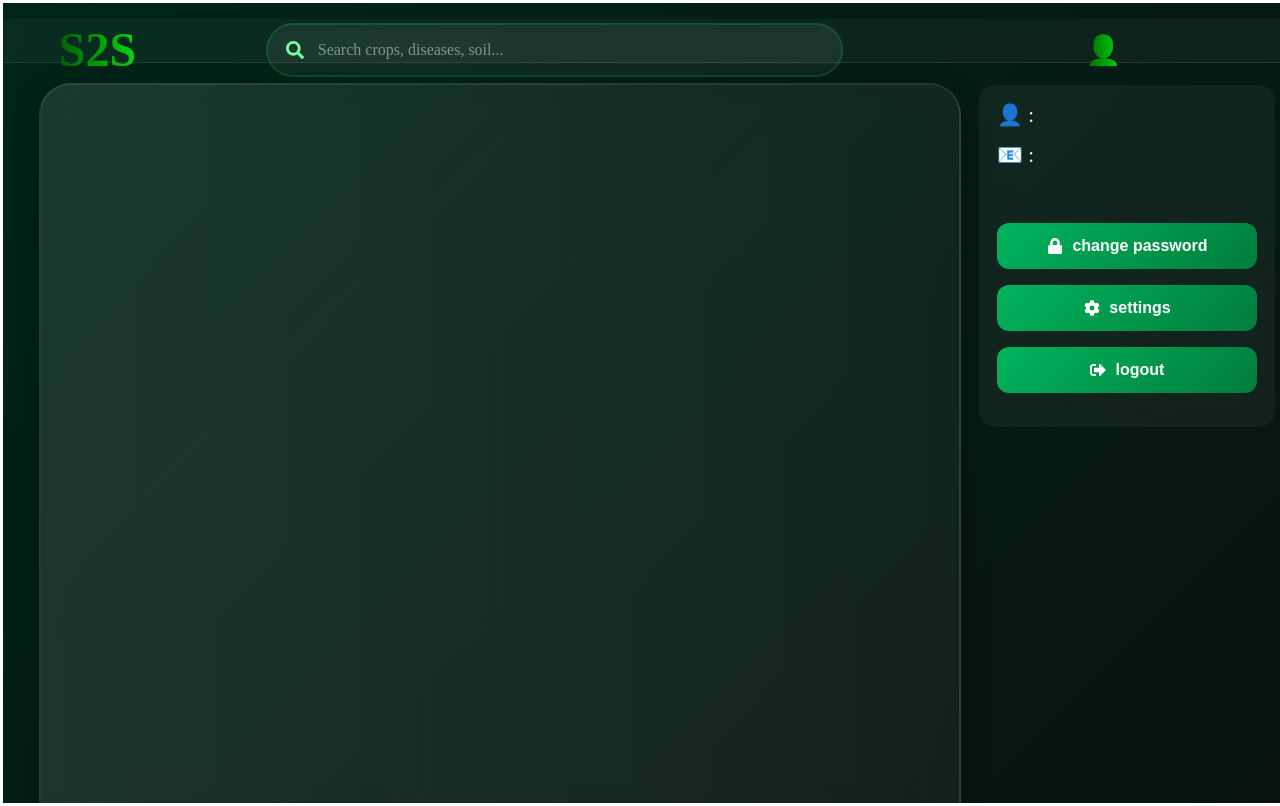
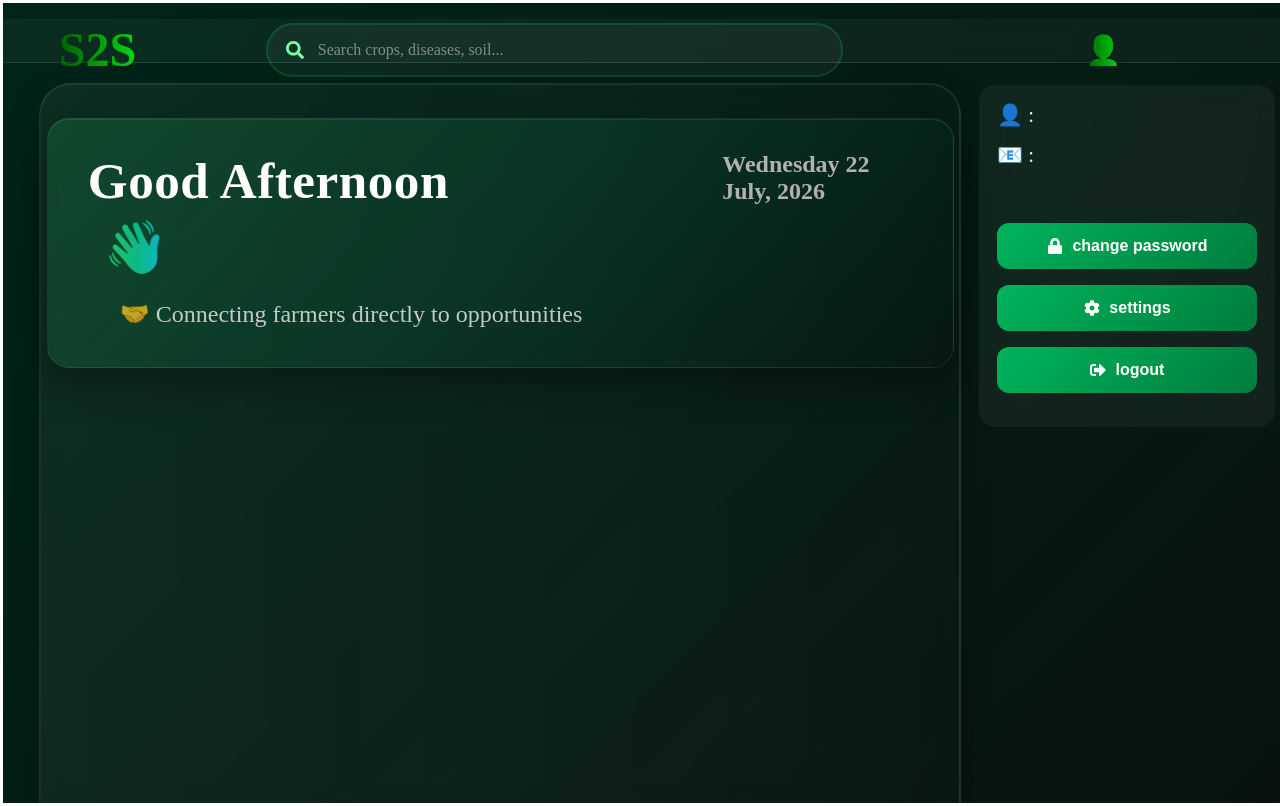
Before and after one commit to shanawaj679/major_project_code, a React (Vite) app in the folder Soil2sell/: page /dashboard in a window 1280 px wide. Built offline with nearby package versions, Linux system fonts and the light colour scheme; no server answers.

Commit message:
dashboard updated

```diff
--- a/Soil2sell/src/dashboard/dashboard.css
+++ b/Soil2sell/src/dashboard/dashboard.css
@@ -91,7 +91,7 @@ main{
 }
 .main_grid_1{
 margin-left:1rem;
-background:linear-gradient(90deg,rgba(255,255,255,.10),rgba(255,255,255,.05));
+background:linear-gradient(90deg,rgba(255,255,255,.05),rgba(255,255,255,.01));
     backdrop-filter:blur(10px);
     border:2px solid rgba(255,255,255,.08);
     box-shadow:0 10px 30px rgba(0,0,0,.25);
@@ -156,3 +156,48 @@ border-radius:18px;
 .user_info_buttons:active{
      transform: scale(.97);
 }
+.greeting_section{
+    display: grid;
+    grid-template-columns:1fr 0.3fr;
+    color:rgb(177, 177, 177);
+    width:90%;
+    margin: 2rem 0;
+    padding: 2rem 2.5rem;
+    border-radius: 22px;
+    background: linear-gradient(
+        135deg,
+        rgba(34,197,94,0.18),
+        rgba(16,185,129,0.10),
+        rgba(0,0,0,0.15)
+    );
+    backdrop-filter: blur(18px);
+    border: 1px solid rgba(255,255,255,0.08);
+    box-shadow:
+        0 15px 40px rgba(0,0,0,.35),
+        inset 0 1px 0 rgba(255,255,255,.08);
+}
+.greet{
+    font-size: clamp(2rem,4vw,3.4rem);
+    font-weight: 800;
+    color: white;
+    letter-spacing: .5px;
+    margin-bottom: .5rem;
+}
+.greet span{
+    margin-left:1rem;
+    background: linear-gradient(90deg,#22c55e,#10b981,#06b6d4);
+    -webkit-background-clip: text;
+    -webkit-text-fill-color: transparent;
+}
+.greet_subtitle{
+    margin-left:2rem;
+    margin-top: 1rem;
+    color: rgba(255,255,255,.75);
+    font-size: 1.5rem;
+    line-height: 1.7;
+}
+.greet_container{
+    display:flex;
+    justify-content: center;
+    border: 1px solid transparent;
+}
--- a/Soil2sell/src/dashboard/dashboard.jsx
+++ b/Soil2sell/src/dashboard/dashboard.jsx
@@ -4,7 +4,7 @@ import {motion} from "framer-motion"
 import axios from "axios"
 import { useState ,useEffect} from "react"
 function Dashboard(){
-    const [logout,setlogout]=useState("")
+const [logout,setlogout]=useState("")
 const [message,setmessage]=useState({})
 const [uservisible,setuservisible]=useState(true)
 const toggleinfo = ()=>{
@@ -40,12 +40,45 @@ catch(err){
 }
 
 }
-const fadeup={
-     initial:{opacity:0,scale:0.98},
-        whileInView:{opacity:1,scale:1},
-        transition:{duration:0.75},
-        viewport:{once:false,amount:0.3},
+const fadeup = {
+  initial: { opacity: 0,y: 35, scale: 0.98, filter: "blur(6px)",},
+  whileInView: { opacity: 1,y: 0,scale: 1,filter: "blur(0px)",},
+  transition: {duration: 0.8,ease: [0.22, 1, 0.36, 1], },
+  viewport: {once: true,amount: 0.2,},
+};
+
+const hour = new Date().getHours();
+let greetings = "";
+if (hour >= 5 && hour < 12) {
+    greetings = "Good Morning";
+} else if (hour >= 12 && hour < 17) {
+    greetings = "Good Afternoon";
+} else if (hour >= 17 && hour < 21) {
+    greetings = "Good Evening";
+} else {
+    greetings = "Welcome Back";
 }
+const motivations = [
+ "🚜 Smart farming starts with smart decisions",
+ "🌾 Turning soil insights into better harvests",
+ "🌿 Grow smarter. Harvest better. Sell easier",
+ "📊 Everything you need for your farm, all in one dashboard",
+ "☀️ A new day, new opportunities for a better harvest",
+ "🌱 AI-powered farming for a sustainable tomorrow",
+ "🚀 Helping farmers make confident decisions every day",
+ "🌍 Better soil. Better crops. Better future",
+ "🤝 Connecting farmers directly to opportunities",
+ "🌱 Welcome back! Let’s cultivate success together",
+]
+let motivation = motivations[parseInt(Math.random() * motivations.length)]
+
+let date = new Date().toLocaleDateString("en-IN",{
+     weekday: "long",
+  day: "numeric",
+  month: "long",
+  year: "numeric",
+});
+
     return <>
     <header>
         <motion.div
@@ -65,7 +98,21 @@ const fadeup={
     </header>
     <main>
         <div className="main_grid_1">
+            <motion.div {...fadeup}
+            transition={{...fadeup.transition, duration:0.8}} className="greet_container">
+                   <div className="greeting_section">
+                    <div>
+ <h2 className="greet">{greetings}</h2>
+ <h1 className="greet"><span>{message.name} 👋</span></h1>
+<p className="greet_subtitle">{motivation}</p>
+                    </div>
 
+                    <div>
+                          <h2>{date}</h2>
+                    </div>
+
+</div>
+ </motion.div>
         </div>
         <div  className="main_grid_2">
               {uservisible && (
```
